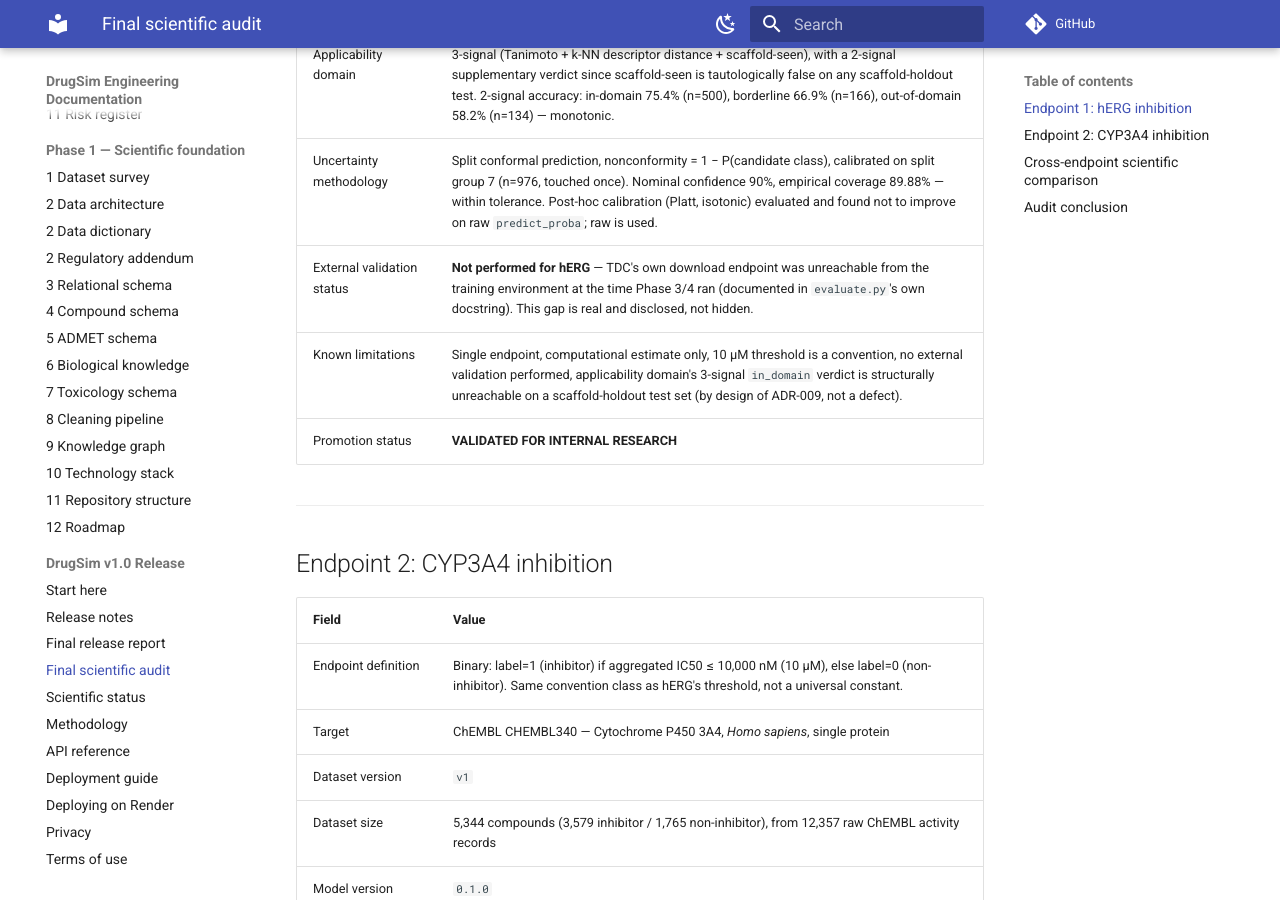
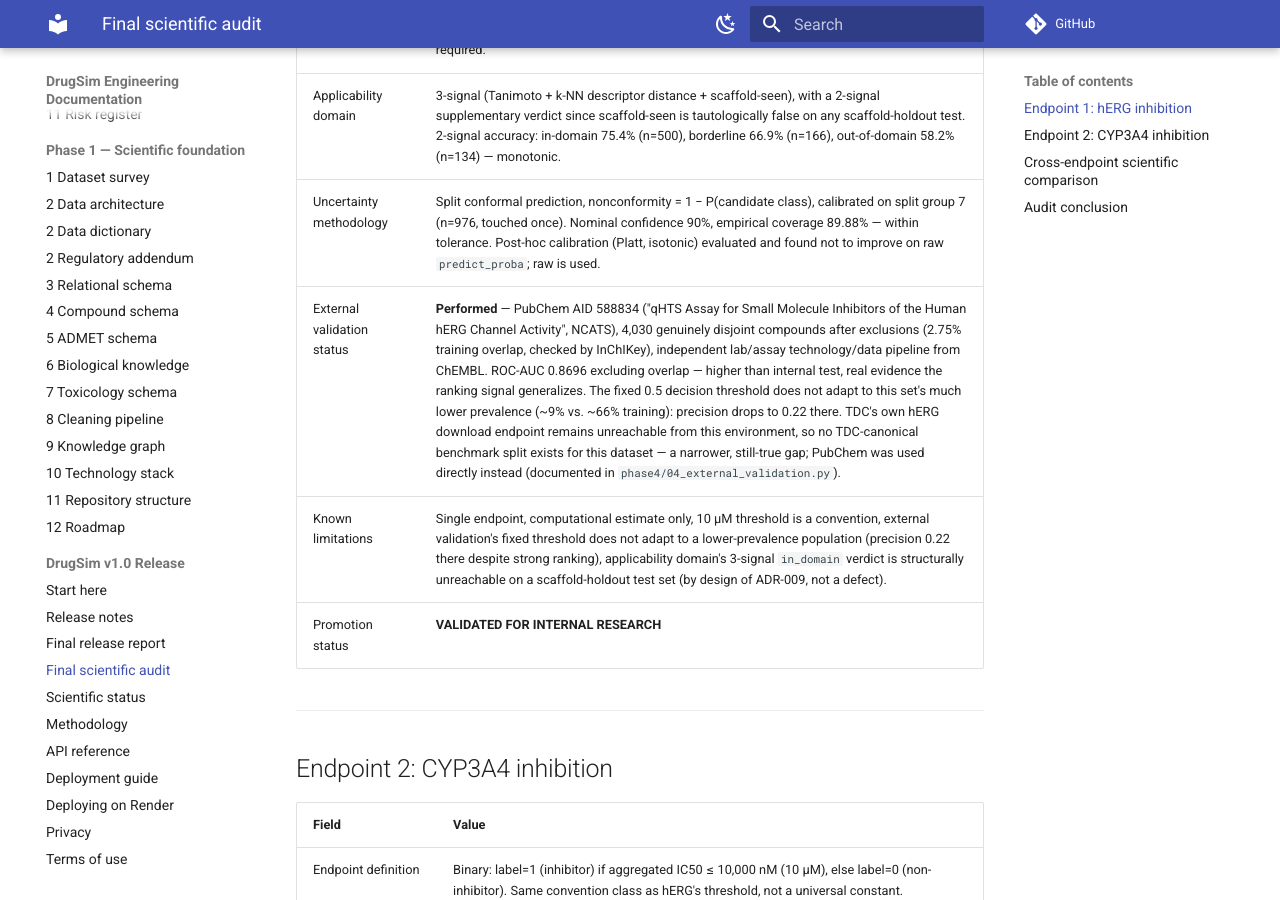
Before and after one commit to cuberthinks/drugsim, an MkDocs documentation site: the page built from docs/phase10/final-scientific-audit.md, in a window 1280 px wide and 900 px high, scrolled down 1277 px. Built offline with MkDocs 1.6.1 and Material for MkDocs 9.7.7, drawn with Linux system fonts in a browser that asks for light colours; comment, search, counter and statistics services are not loaded; some of the changed text lies outside the part shown.

Commit message:
docs: correct stale claim that hERG has no external validation
Phase 4 genuinely performed one (PubChem AID 588834, NCATS qHTS screen,
4,030 disjoint compounds, ROC-AUC 0.8696) -- documented correctly in
docs/phase4/phase4-reliability-report.md and already reflected accurately
on the live Limitations page. The false "not performed" claim was
introduced later during Phase 10's summarization, conflating "TDC's own
hERG endpoint is unreachable, so no TDC-canonical split exists" (still
true) with "no external validation exists at all" (false, since PubChem
was used directly instead). Corrected in all four places the false claim
had propagated: DRUGSIM_V1_FINAL_REPORT.md, final-scientific-audit.md,
docs/scientific/index.md, and DRUGSIM_V1_RELEASE_NOTES.md -- each now
states the real result and the real remaining limitation (the model's
fixed threshold does not adapt to the external set's much lower
prevalence, precision 0.22 there) instead of a fabricated absence.

Co-Authored-By: Claude Sonnet 5 <noreply@anthropic.com>

```diff
--- a/docs/phase10/final-scientific-audit.md
+++ b/docs/phase10/final-scientific-audit.md
@@ -23,8 +23,8 @@ Two endpoints are registered. Both are audited below. **Neither is downgraded or
 | Leakage checks | Duplicate/scaffold/preprocessing/target leakage: PASS. Near-duplicate (15 pairs, 1.88% of test) and exact-feature-collision (3/800) reviewed and documented, not silently ignored. Y-scrambling: real model 0.8394 vs. scrambled mean 0.489 ± 0.043 — collapses to chance as required. |
 | Applicability domain | 3-signal (Tanimoto + k-NN descriptor distance + scaffold-seen), with a 2-signal supplementary verdict since scaffold-seen is tautologically false on any scaffold-holdout test. 2-signal accuracy: in-domain 75.4% (n=500), borderline 66.9% (n=166), out-of-domain 58.2% (n=134) — monotonic. |
 | Uncertainty methodology | Split conformal prediction, nonconformity = 1 − P(candidate class), calibrated on split group 7 (n=976, touched once). Nominal confidence 90%, empirical coverage 89.88% — within tolerance. Post-hoc calibration (Platt, isotonic) evaluated and found not to improve on raw `predict_proba`; raw is used. |
-| External validation status | **Not performed for hERG** — TDC's own download endpoint was unreachable from the training environment at the time Phase 3/4 ran (documented in `evaluate.py`'s own docstring). This gap is real and disclosed, not hidden. |
-| Known limitations | Single endpoint, computational estimate only, 10 µM threshold is a convention, no external validation performed, applicability domain's 3-signal `in_domain` verdict is structurally unreachable on a scaffold-holdout test set (by design of ADR-009, not a defect). |
+| External validation status | **Performed** — PubChem AID 588834 ("qHTS Assay for Small Molecule Inhibitors of the Human hERG Channel Activity", NCATS), 4,030 genuinely disjoint compounds after exclusions (2.75% training overlap, checked by InChIKey), independent lab/assay technology/data pipeline from ChEMBL. ROC-AUC 0.8696 excluding overlap — higher than internal test, real evidence the ranking signal generalizes. The fixed 0.5 decision threshold does not adapt to this set's much lower prevalence (~9% vs. ~66% training): precision drops to 0.22 there. TDC's own hERG download endpoint remains unreachable from this environment, so no TDC-canonical benchmark split exists for this dataset — a narrower, still-true gap; PubChem was used directly instead (documented in `phase4/04_external_validation.py`). |
+| Known limitations | Single endpoint, computational estimate only, 10 µM threshold is a convention, external validation's fixed threshold does not adapt to a lower-prevalence population (precision 0.22 there despite strong ranking), applicability domain's 3-signal `in_domain` verdict is structurally unreachable on a scaffold-holdout test set (by design of ADR-009, not a defect). |
 | Promotion status | **VALIDATED FOR INTERNAL RESEARCH** |
 
 ---
@@ -60,10 +60,10 @@ Both endpoints are held to the *same* standard, not two different bars:
 | Scaffold-split test ROC-AUC | 0.7875 | 0.7995 |
 | Scaffold-split test balanced accuracy | 0.6495 | 0.6520 |
 | Conformal empirical coverage (target 90%) | 89.88% | 89.76% |
-| External validation | Not performed (documented gap) | Performed, consistent with internal test |
+| External validation | Performed — PubChem AID 588834, ROC-AUC 0.8696 | Performed — TDC `CYP3A4_Veith`, ROC-AUC 0.7758, consistent with internal test |
 | Applicability domain behaviour | Monotonic degradation confirmed | Monotonic degradation confirmed |
 
-CYP3A4 is not a weaker model admitted on a lowered bar — on the platform's own historical metric (scaffold-split ROC-AUC), it is marginally *stronger* than the original hERG model, and unlike hERG it has a genuine external validation result. Its specificity weakness is a real, disclosed limitation, not evidence the promotion decision was wrong — hERG has its own disclosed gap (no external validation at all).
+CYP3A4 is not a weaker model admitted on a lowered bar — on the platform's own historical metric (scaffold-split ROC-AUC), it is marginally *stronger* than the original hERG model, and both endpoints now carry a genuine external validation result from an independent source (PubChem directly for hERG, since TDC's own hERG download endpoint remains unreachable from this environment; TDC's `CYP3A4_Veith` for CYP3A4). Its specificity weakness is a real, disclosed limitation, not evidence the promotion decision was wrong — hERG carries its own disclosed limitation instead: a fixed decision threshold that does not adapt to its external set's much lower prevalence (precision 0.22 there, despite ROC-AUC 0.8696).
 
 ## Audit conclusion
 
```
Also changed, not shown: docs/phase10/DRUGSIM_V1_FINAL_REPORT.md (+4 -3 lines), docs/release/DRUGSIM_V1_RELEASE_NOTES.md (+1 -1 lines), docs/scientific/index.md (+1 -1 lines).
